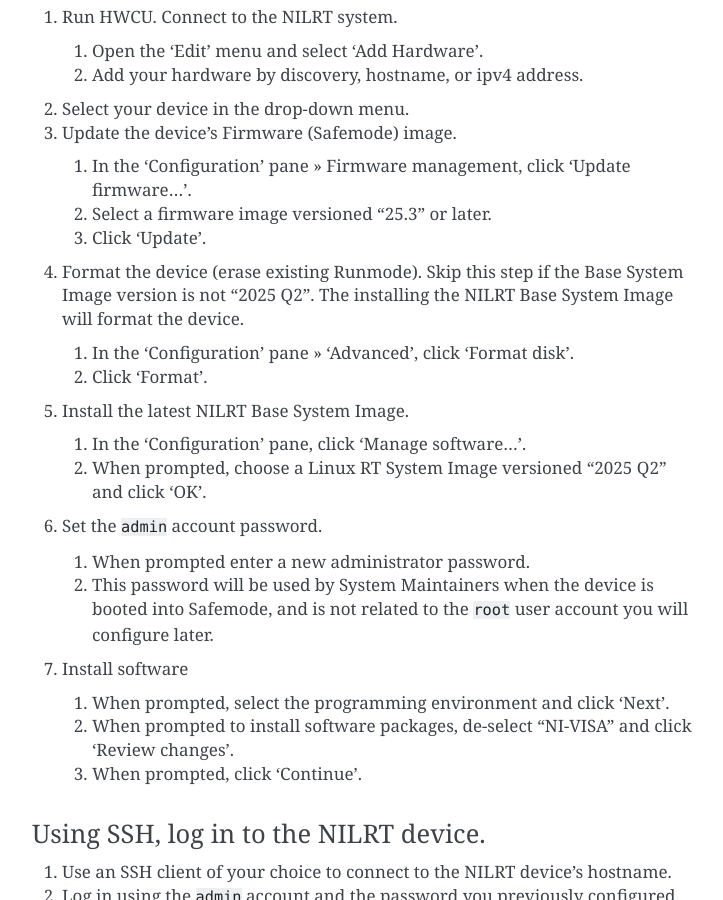
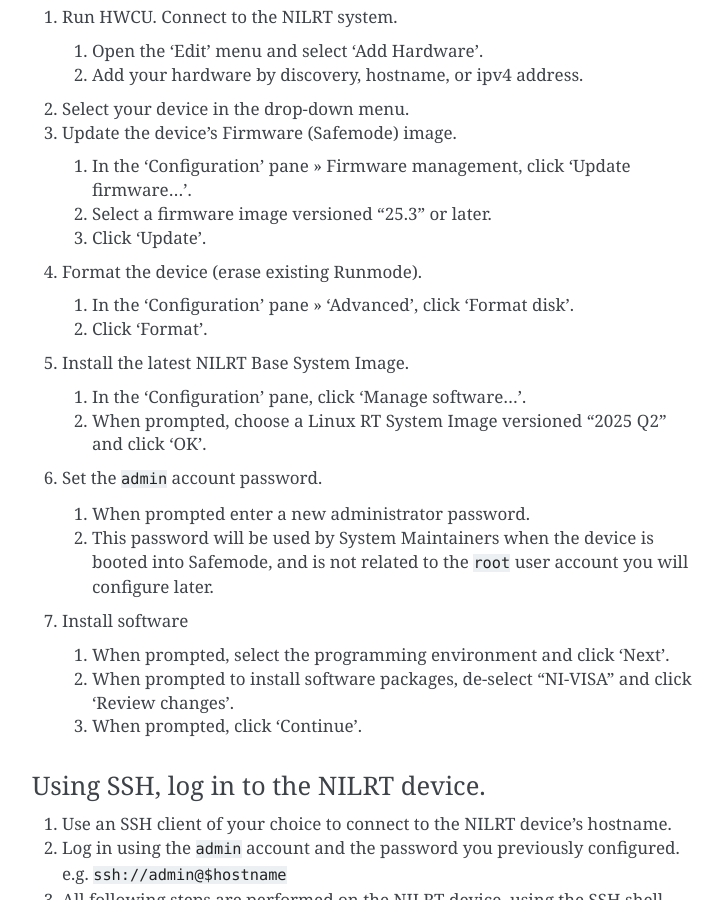
Before and after one commit to ni/nilrt-snac-guide, a Sphinx documentation site: the page built from source/appendix_1.rst, in a window 1280 px wide and 900 px high, scrolled down 5409 px. Shown: the whole window, without its empty margins (388-1111 px from the left). Built offline with Sphinx 7.4.7, drawn with Linux system fonts in a browser that asks for light colours.

Commit message:
appendix_1: remove instruction skip
The instruction comment to skip a reformat operation if the BSI is not
2025Q2 is confusing and unnecessary.

Remove it for clarity.

Signed-off-by: Alex Stewart <alex.stewart@emerson.com>

```diff
--- a/source/appendix_1.rst
+++ b/source/appendix_1.rst
@@ -274,7 +274,6 @@
     #. Click 'Update'.
 
 #.  Format the device (erase existing Runmode).
-    Skip this step if the Base System Image version is not "2025 Q2". The installing the NILRT Base System Image will format the device.
 
     #. In the 'Configuration' pane » 'Advanced', click 'Format disk'.
     #. Click 'Format'.
```
